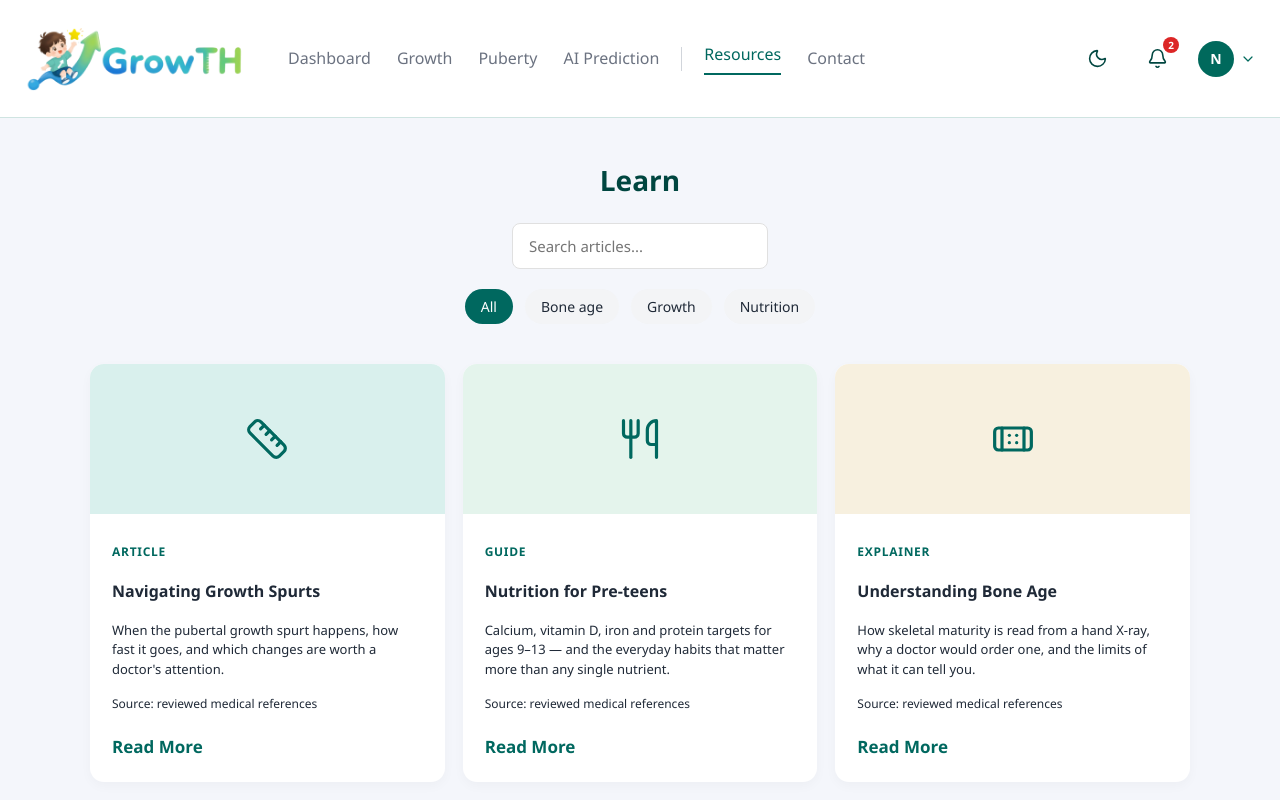
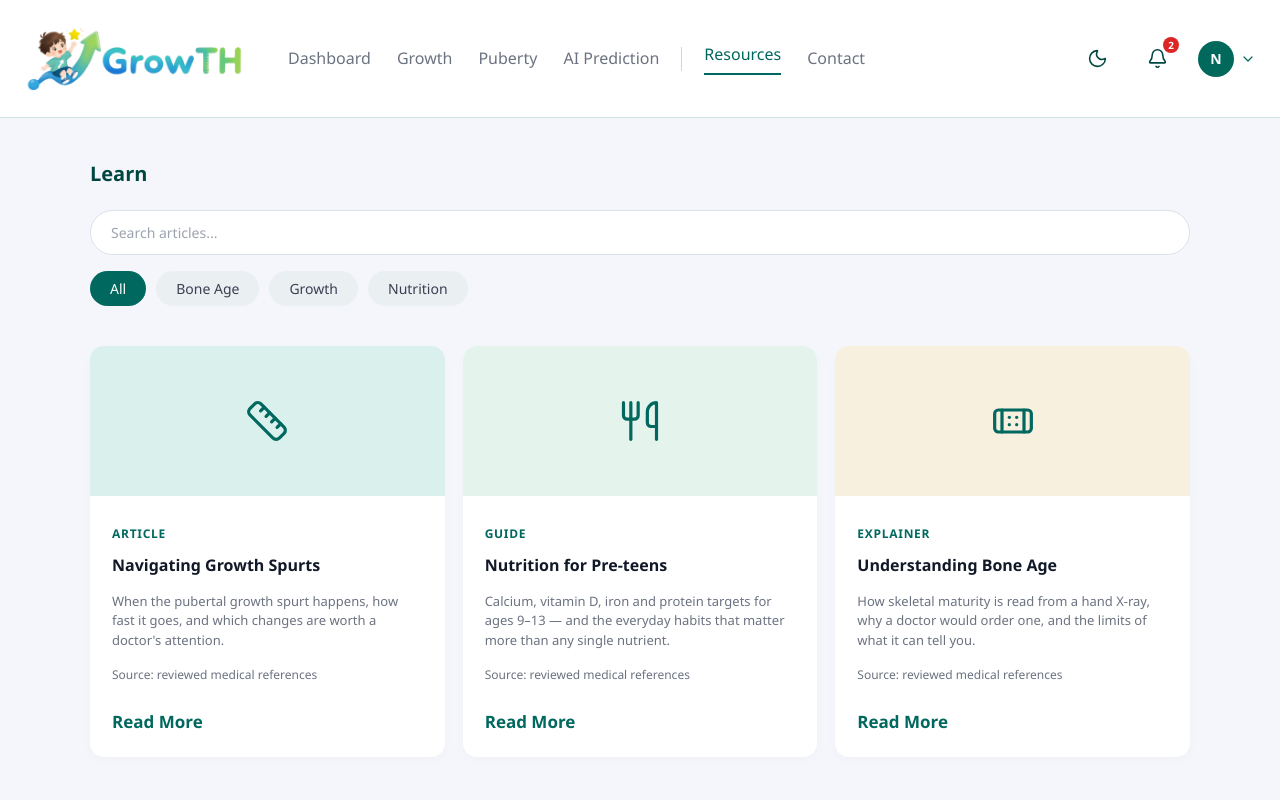
Before and after one commit to growthadminsupport-lang/studio5, a React app in the folder frontend/: page /knowledge in a window 1280 px wide. Shown: the top 800 px of the page. Built offline with nearby package versions, Linux system fonts and the light colour scheme; sample sign-in values are in the browser's storage; the HTML template or start-up script is replaced by a standard one.

Commit message:
align fix

```diff
--- a/frontend/src/components/Knowledge/ArticleList.jsx
+++ b/frontend/src/components/Knowledge/ArticleList.jsx
@@ -66,7 +66,9 @@ function ArticleList() {
             className={category === cat ? "active" : ""}
             onClick={() => setCategory(cat)}
           >
-            {cat === "all" ? "All" : cat.charAt(0).toUpperCase() + cat.slice(1)}
+            {cat === "all"
+              ? "All"
+              : cat.replace(/\b\w/g, (char) => char.toUpperCase())}
           </button>
         ))}
       </div>
--- a/frontend/src/components/Knowledge/Knowledge.css
+++ b/frontend/src/components/Knowledge/Knowledge.css
@@ -8,54 +8,65 @@
   padding: 40px 0px 70px;
 }
 
+/* Left-aligned page heading */
 .knowledge-heading {
-  text-align: center;
+  text-align: left;
   margin: 0 0 20px;
   color: #004640;
-  font-size: 28px;
+  font-size: 20px;
+  font-weight: 600;
 }
 
-/* Search box */
+/* Full-width rounded search box */
 .knowledge-search {
   display: block;
-  max-width: 480px;
-  margin: 0 auto 20px;
-  padding: 12px 16px;
-  border: 1px solid #e0e0e0;
-  border-radius: 8px;
-  font-size: 15px;
+  width: 100%;
+  max-width: 100%;
+  padding: 12px 20px;
+  margin: 0 0 16px;
+  border: 1px solid #dbe2ea;
+  border-radius: 24px;
+  font-size: 14px;
+  background: #ffffff;
   box-sizing: border-box;
+  outline: none;
 }
 
-/* Category buttons */
+.knowledge-search::placeholder {
+  color: #9ca3af;
+}
+
+/* Left-aligned filter category pills */
 .knowledge-filters {
   display: flex;
-  justify-content: center;
-  gap: 12px;
+  justify-content: flex-start;
+  gap: 10px;
   flex-wrap: wrap;
   margin-bottom: 40px;
 }
 
 .knowledge-filters button {
-  padding: 8px 16px;
+  padding: 8px 20px;
   border: none;
   border-radius: 20px;
-  background: #f3f4f6;
-  color: var(--color-text);
+  background: #eaeff2;
+  color: #374151;
   cursor: pointer;
   font-size: 14px;
+  font-weight: 500;
+  transition: background-color 0.2s ease;
 }
 
 .knowledge-filters button:hover {
-  color: #00685f;
+  background: #e2e8f0;
 }
 
 .knowledge-filters button.active {
   background: #00685f;
-  color: white;
+  color: #ffffff;
 }
 
-/* Article cards */
+/* Article cards grid */
 .knowledge-grid {
   display: grid;
   grid-template-columns: repeat(3, 1fr);
@@ -67,7 +78,7 @@
   border-radius: 14px;
   overflow: hidden;
   background: #ffffff;
-  box-shadow: 0 4px 12px rgba(0, 0, 0, 0.03);
+  box-shadow: 0 4px 12px rgba(0, 0, 0, 0.02);
 }
 
 .knowledge-icon-tile {
@@ -75,12 +86,6 @@
   display: flex;
   align-items: center;
   justify-content: center;
-}
-
-.knowledge-icon-img {
-  width: 75px;
-  height: 75px;
-  object-fit: contain;
 }
 
 .knowledge-icon-tile.teal {
@@ -109,21 +114,25 @@
 
 .knowledge-card h3 {
   font-size: 16px;
+  margin: 8px 0;
+  color: #111827;
 }
 
 .knowledge-card p {
   font-size: 13px;
   line-height: 1.5;
+  color: #6b7280;
 }
 
 .knowledge-citation {
   margin-top: 16px;
   font-size: 12px !important;
+  color: #9ca3af;
 }
 
 .knowledge-readmore {
   display: inline-block;
-  margin-top: 8px;
+  margin-top: 12px;
   color: #00685f;
   font-weight: 600;
   text-decoration: none;
@@ -133,7 +142,7 @@
   text-decoration: underline;
 }
 
-/* Mobile */
+/* Mobile responsive */
 @media (max-width: 800px) {
   .knowledge-grid {
     grid-template-columns: 1fr;
```
